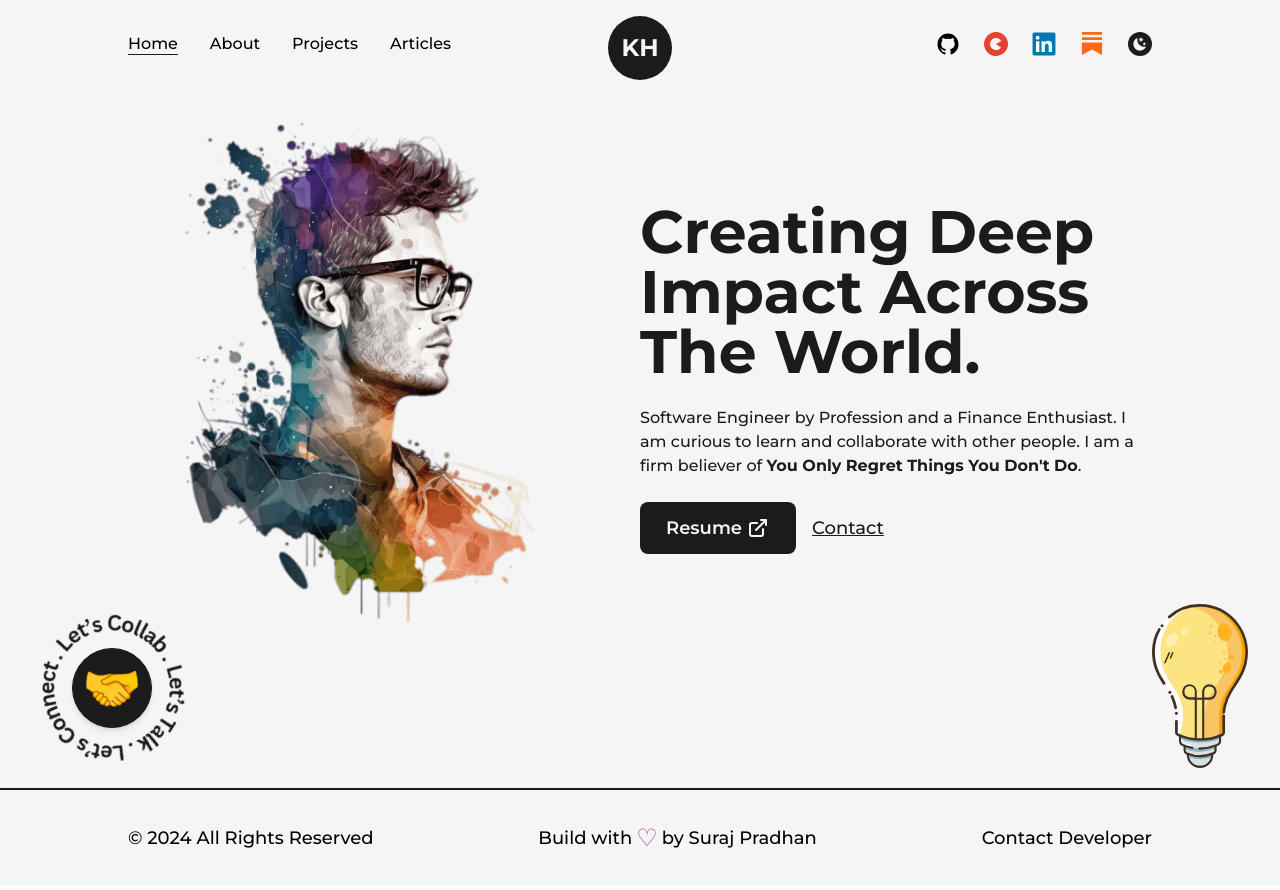
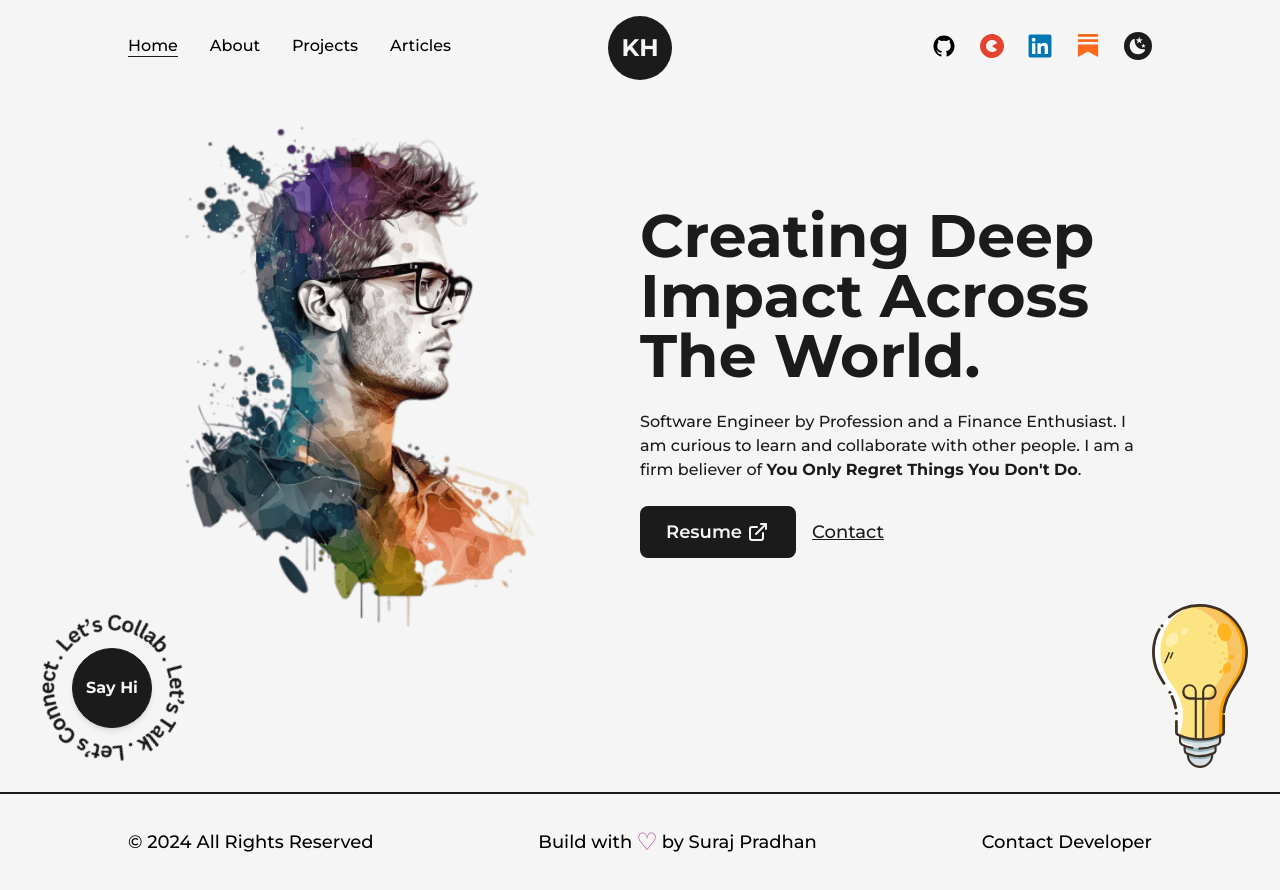
Before and after one commit to newbazz/krutam-portfolio, a Next.js app: page / in a window 1280 px wide. Built offline with nearby package versions, Linux system fonts and the light colour scheme.

Commit message:
fix say hi button

```diff
--- a/src/components/ContactMe.js
+++ b/src/components/ContactMe.js
@@ -20,16 +20,16 @@ const ContactMe = () => {
           className="flex items-center justify-center
       absolute left-1/2 top-1/2 -translate-x-1/2 -translate-y-1/2 bg-dark text-light
       shadow-md border border-solid border-dark w-20 h-20 rounded-full
-      font-semibold text-5xl hover:bg-light hover:text-dark
+      font-bold hover:bg-light hover:text-dark
 
       dark:bg-light dark:text-dark hover:dark:bg-dark hover:dark:text-light
       hover:dark:border-light
 
-      md:w-12 md:h-12 md:text-[25px]
+      md:w-12 md:h-12 md:text-[11px]
 
       "
         >
-          🤝
+          Say Hi
         </Link>
       </div>
     </div>
--- a/src/components/NavBar.js
+++ b/src/components/NavBar.js
@@ -74,7 +74,7 @@ const NavBar = () => {
   return (
     <header
       className="w-full px-32 py-8 font-medium flex items-center justify-between
-     dark:text-light relative z-10 lg:px-16 md:px-12 sm:px-8
+     dark:text-light relative lg:px-16 md:px-12 sm:px-8
      "
     >
       {/* Hamburger Menu */}
@@ -155,7 +155,7 @@ const NavBar = () => {
           <button
             aria-label="themeSwitcher"
             onClick={() => setMode(mode === "light" ? "dark" : "light")}
-            className={`w-6 h-6 flex items-center justify-center rounded-full p-1 ml-3
+            className={`size-7 flex items-center justify-center rounded-full p-1 ml-3
             ${mode === "light" ? "bg-dark text-light" : "bg-light text-dark"}
             `}
           >
```
